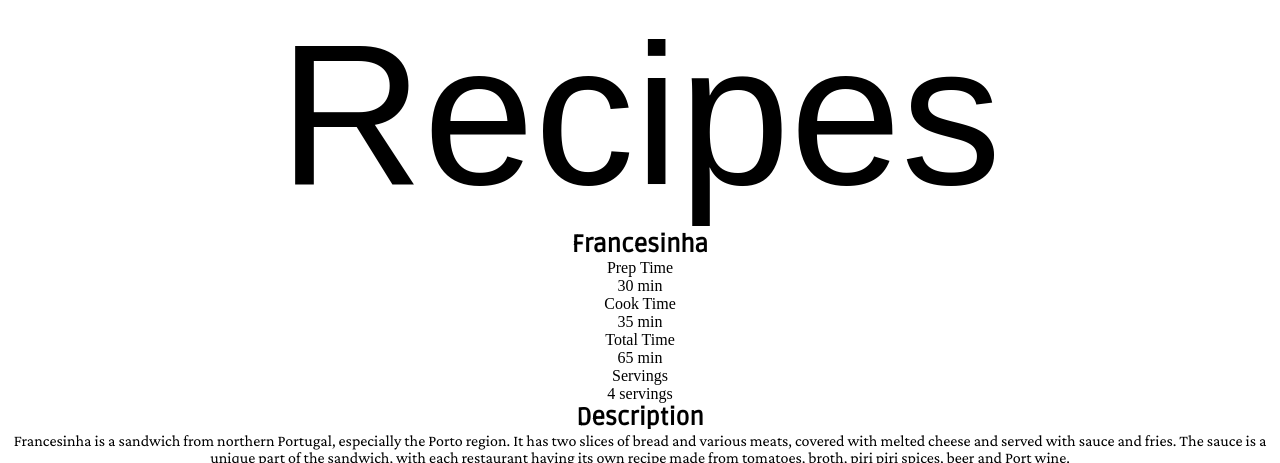
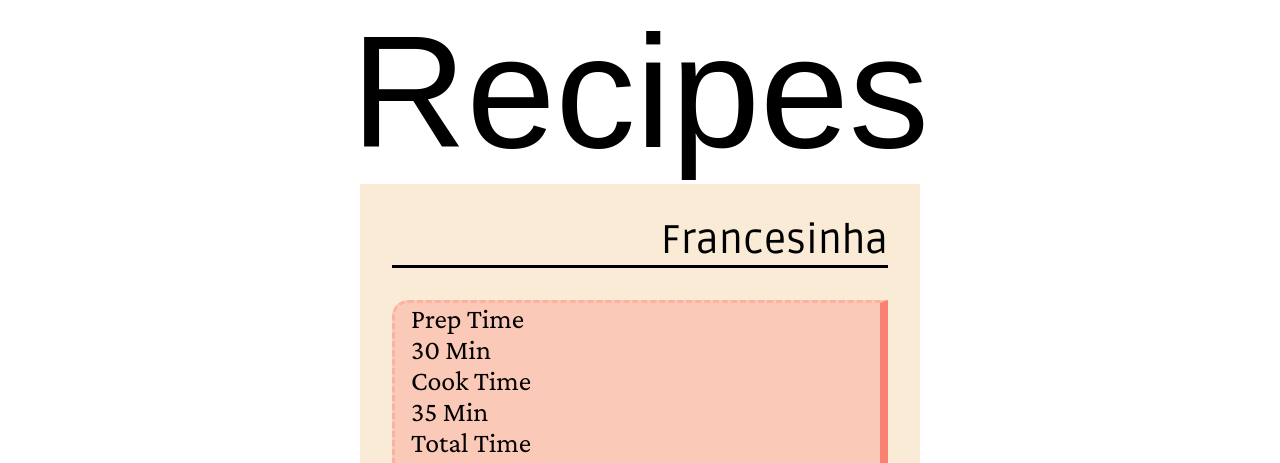
Before and after one commit to sirkotal/feup-ltw, a PHP site: page / in a window 1280 px wide. Shown: the top 463 px of the page. Run offline with PHP 8.4, Linux system fonts and the light colour scheme; some web fonts are replaced.

Commit message:
Added further CSS styling to the website

```diff
--- a/html-css/index.html
+++ b/html-css/index.html
@@ -36,7 +36,7 @@
                    meats, covered with melted cheese and served with sauce and fries. The sauce is a unique part of the sandwich, with
                    each restaurant having its own recipe made from tomatoes, broth, piri piri spices, beer and Port wine.
                 </p>
-                <img src="https://www.pingodoce.pt/wp-content/uploads/2017/09/francesinha.jpg" alt="Francesinha">
+                <img src="https://www.pingodoce.pt/wp-content/uploads/2017/09/francesinha.jpg" alt="Francesinha" class="image">
                 <p>It's not an everyday dish, but it's worth trying at least once in your life. If you visit Porto, make sure to try
                    Francesinha.
                  </p>
--- a/html-css/style.css
+++ b/html-css/style.css
@@ -8,21 +8,61 @@
 h1{
     text-align: center;
     font-family: 'Imperial Script', sans-serif;
-    font-size: 12.5rem;
+    font-size: 10rem;
     font-style: normal;
     font-weight: 400;
 }
 
 h2{
-    text-align: center;
+    text-align: right;
     font-family: 'Ruda', sans-serif;
+    font-size: 2.5rem;
+    font-style: normal;
+    font-weight: 400;
+    border-bottom-color: black;
+    border-bottom-width: medium;
+    border-bottom-style: solid;
+
 }
 
-p{
-    text-align: center;
+main{
+    font-size: 1.75rem;
+    text-align: left;
     font-family: 'Crimson Pro', serif;
+    background-color: rgb(250, 235, 215);
+    margin-left: 22.5rem;
+    margin-right: 22.5rem;
+    padding: 2rem;
+}
+
+.image{
+    display: block;
+    margin-left: auto;
+    margin-right: auto;
+    width: 100%;
+}
+
+.box{
+    background-color: rgba(250, 128, 114, 0.314);
+    margin: 2rem 0 2rem 0;
+    border-bottom-left-radius: 1rem;
+    border-top-left-radius: 1rem;
+    border-top: dashed;
+    border-left: dashed;
+    border-bottom: dashed;
+    border-right: solid;
+    border-top-color: rgba(250, 128, 114, 0.314);
+    border-left-color: rgba(250, 128, 114, 0.314);
+    border-right-color: rgb(250, 128, 114);
+    border-bottom-color: rgba(250, 128, 114, 0.314);
+    border-right-width: 0.5rem;
 }
 
 dl{
-    text-align: center;
+    margin-left: 1rem;
+    text-transform: capitalize;
 }
+
+strong{
+    color: rgb(83, 169, 129);
+}
```
